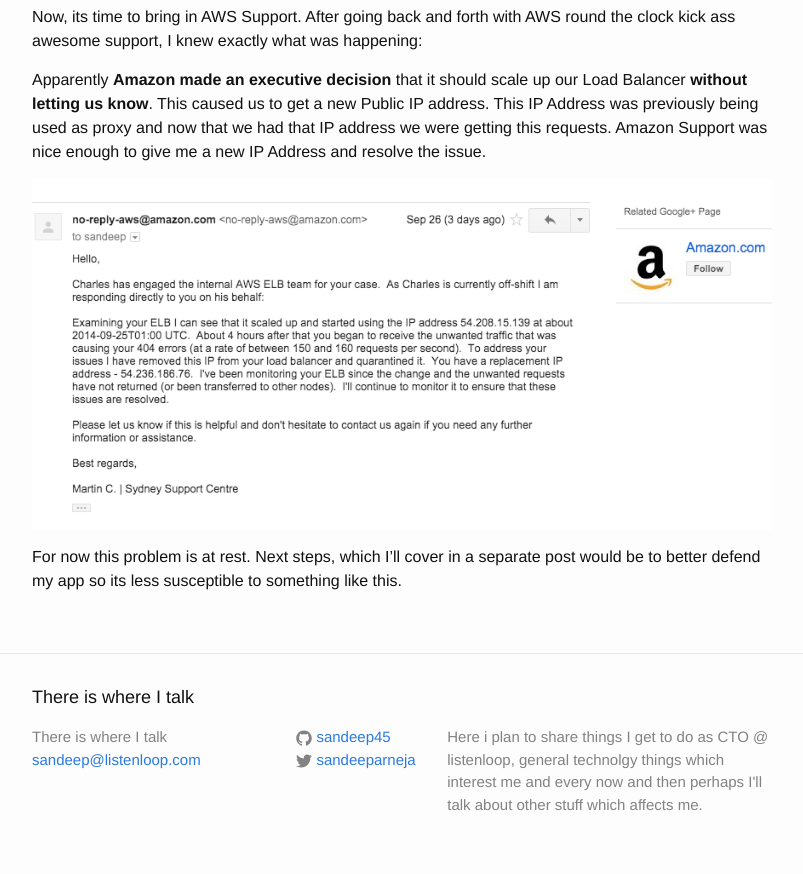
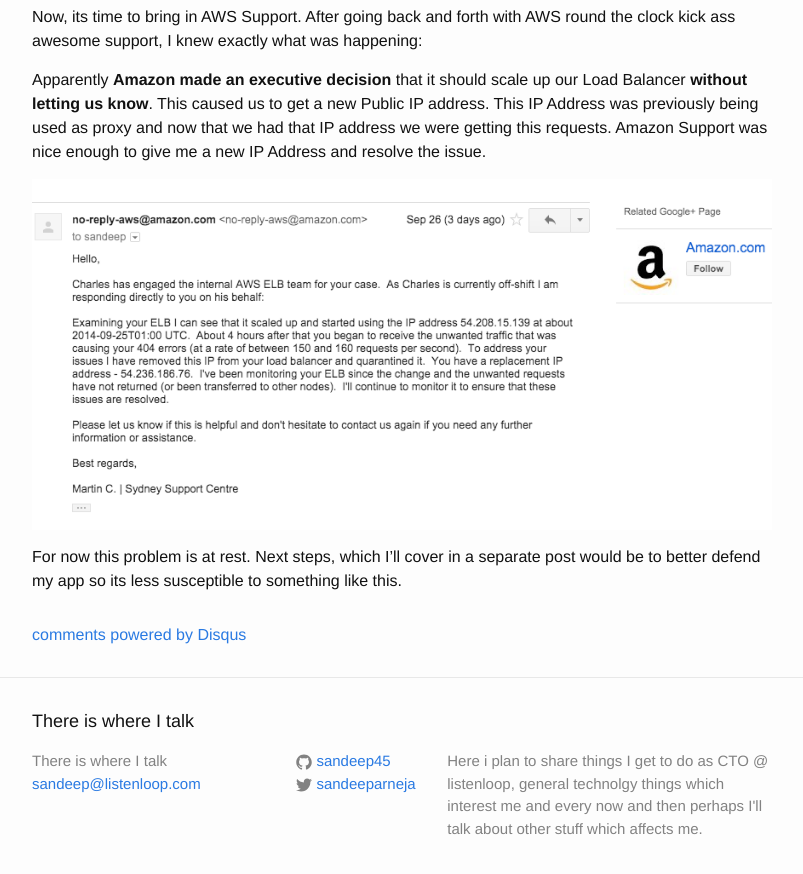
Before and after one commit to sandeep45/sandeep45.github.io, a Jekyll site: the page built from _posts/2014-09-29-too-many-ttj-requests.md, in a window 1280 px wide and 900 px high, scrolled down 2884 px. Shown: the top 874 px of the window, without its empty margins (238-1041 px from the left). Built offline with Jekyll 4.4.1, drawn with Linux system fonts in a browser that asks for light colours; comment, search, counter and statistics services are not loaded.

Commit message:
added disqus.

```diff
--- a/_layouts/post.html
+++ b/_layouts/post.html
@@ -13,3 +13,19 @@
   </article>
 
 </div>
+
+<div id="disqus_thread"></div>
+<div id="disqus_thread"></div>
+<script type="text/javascript">
+    /* * * CONFIGURATION VARIABLES: EDIT BEFORE PASTING INTO YOUR WEBPAGE * * */
+    var disqus_shortname = 'sandeep45'; // required: replace example with your forum shortname
+
+    /* * * DON'T EDIT BELOW THIS LINE * * */
+    (function() {
+        var dsq = document.createElement('script'); dsq.type = 'text/javascript'; dsq.async = true;
+        dsq.src = '//' + disqus_shortname + '.disqus.com/embed.js';
+        (document.getElementsByTagName('head')[0] || document.getElementsByTagName('body')[0]).appendChild(dsq);
+    })();
+</script>
+<noscript>Please enable JavaScript to view the <a href="http://disqus.com/?ref_noscript">comments powered by Disqus.</a></noscript>
+<a href="http://disqus.com" class="dsq-brlink">comments powered by <span class="logo-disqus">Disqus</span></a>
```
Also changed, not shown: index.html (line endings or trailing spaces).
